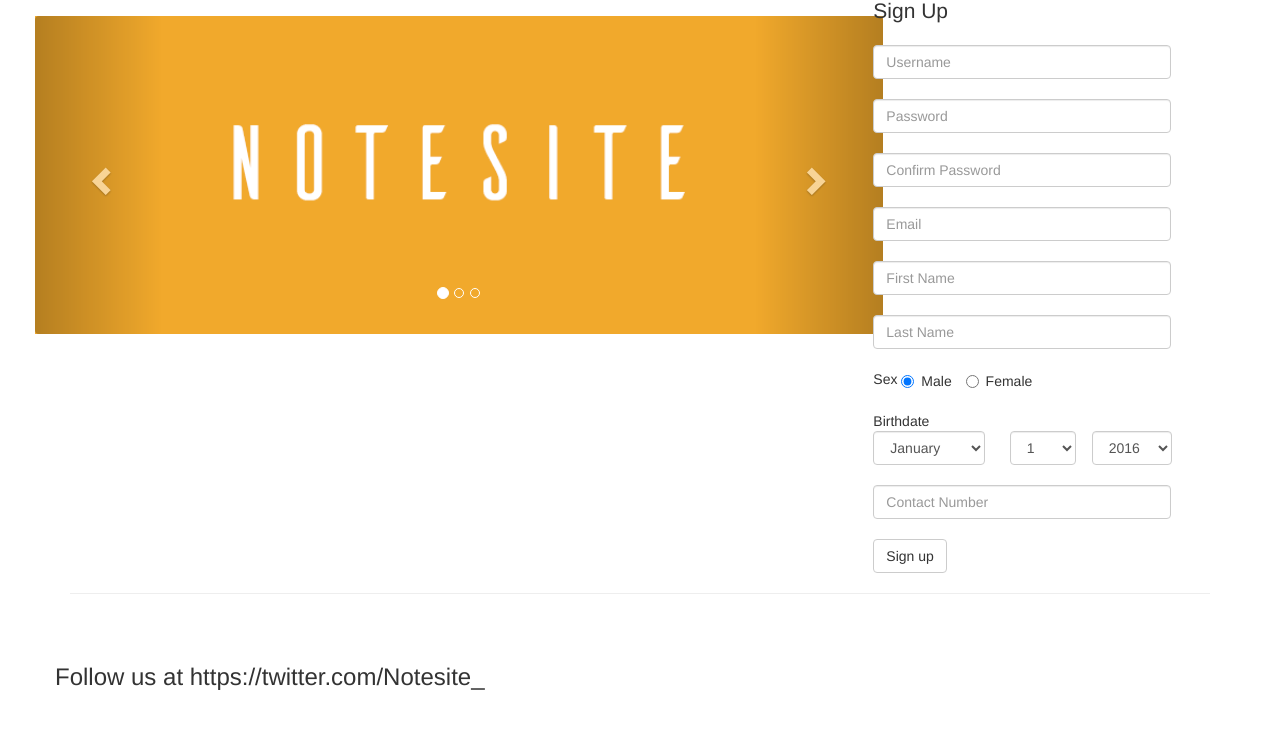
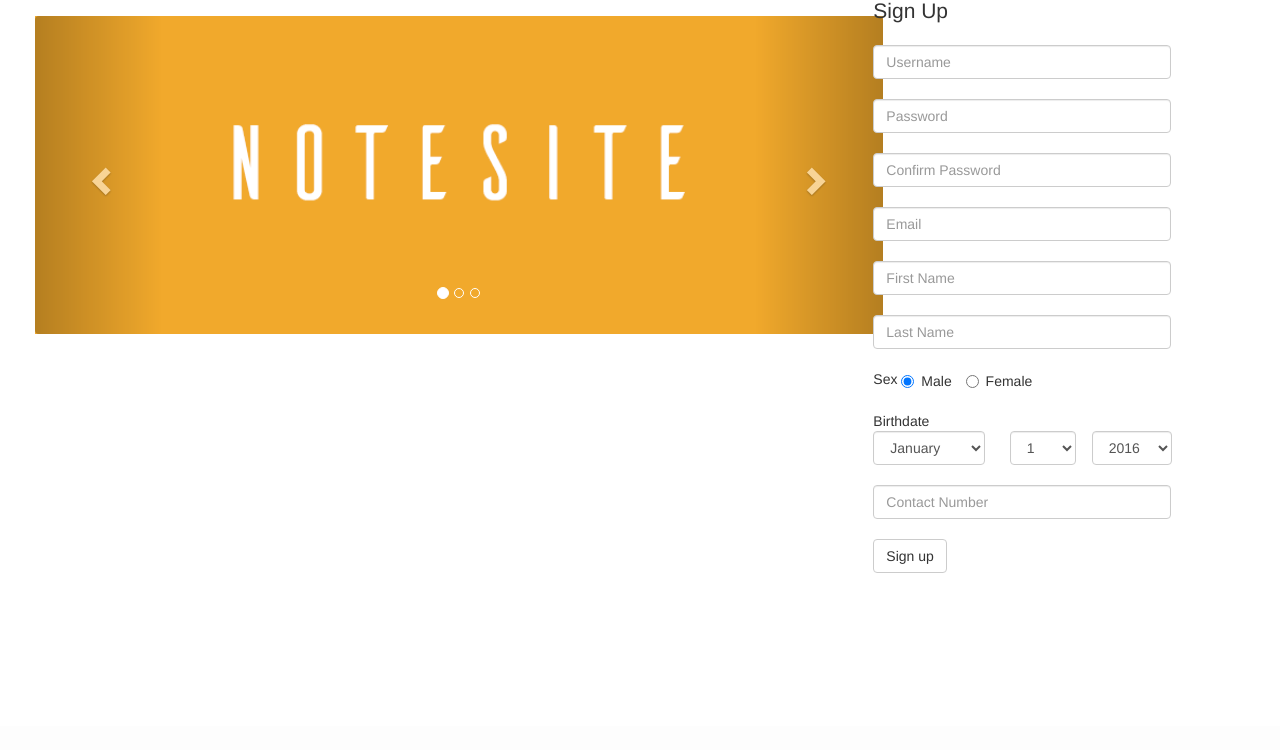
Before and after one commit to faithpena/Notesite, a PHP site: page / in a window 1280 px wide. Shown: the part 74-824 px from the top of the page. After the commit the page ends 647 px from the top, so only its background shows below. Run offline with PHP 8.4, Linux system fonts and the light colour scheme; some libraries are stand-ins or nearby versions.

Commit message:
final commit before video

```diff
--- a/index.php
+++ b/index.php
@@ -230,22 +230,6 @@
         </div>
     </div>
 
-    <div class="container">
-
-        <hr>
-
-        <!-- Footer -->
-        <footer>
-            <div class="row">
-                <div class="col">
-                    <h3>Follow us at https://twitter.com/Notesite_</h3>
-                </div>
-            </div>
-        </footer>
-
-    </div>
-    <!-- /.container -->
-
     <!-- jQuery -->
     <script src="js/jquery.js"></script>
 
```
Also changed, not shown: 2 other files.
